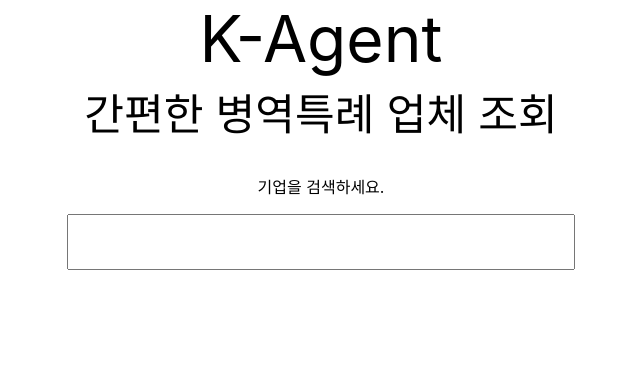
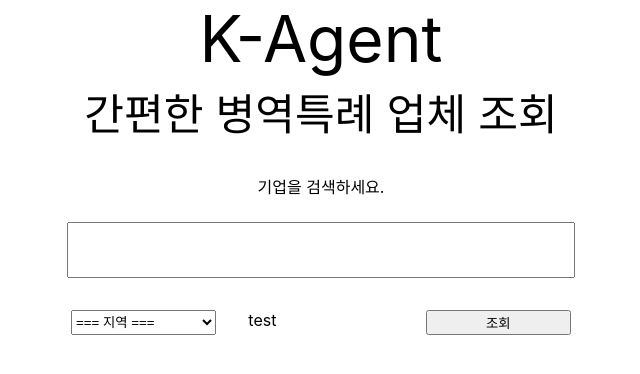
Before and after one commit to Ji-InPark/k-agent.service, a React (Create React App) app: page / in a window 1280 px wide. Shown: the top 374 px of the page, without its empty margins (319-959 px from the left). Built offline with nearby package versions, Linux system fonts and the light colour scheme.

Commit message:
Add shortcut

```diff
--- a/src/components/components/SearchBar.tsx
+++ b/src/components/components/SearchBar.tsx
@@ -52,10 +52,11 @@ function SearchBar() {
   return (
     <div
       css={css({
-        display: 'flex',
-        flexDirection: 'column',
+        display: 'grid',
+        gridTemplateRows: '1fr 1fr 1fr',
         alignItems: 'center',
         width: '100%',
+        marginBottom: 25,
       })}
     >
       <p
@@ -72,6 +73,7 @@ function SearchBar() {
         onKeyDown={onKeyDown}
         css={css({
           textAlign: 'center',
+          justifySelf: 'center',
           fontSize: 42,
           width: '70%',
           maxWidth: 500,
@@ -81,6 +83,26 @@ function SearchBar() {
         name=""
         id=""
       />
+      <div
+        css={css({
+          display: 'grid',
+          gridTemplateColumns: 'repeat(3, 1fr)',
+          gap: '2rem',
+          justifySelf: 'center',
+          width: '70%',
+          maxWidth: 500,
+        })}
+      >
+        <select>
+          <option value="none">=== 지역 ===</option>
+          <option value="korean">한국어</option>
+          <option value="english">영어</option>
+          <option value="chinese">중국어</option>
+          <option value="spanish">스페인어</option>
+        </select>
+        <div>test</div>
+        <button>조회</button>
+      </div>
     </div>
   );
 }
```
